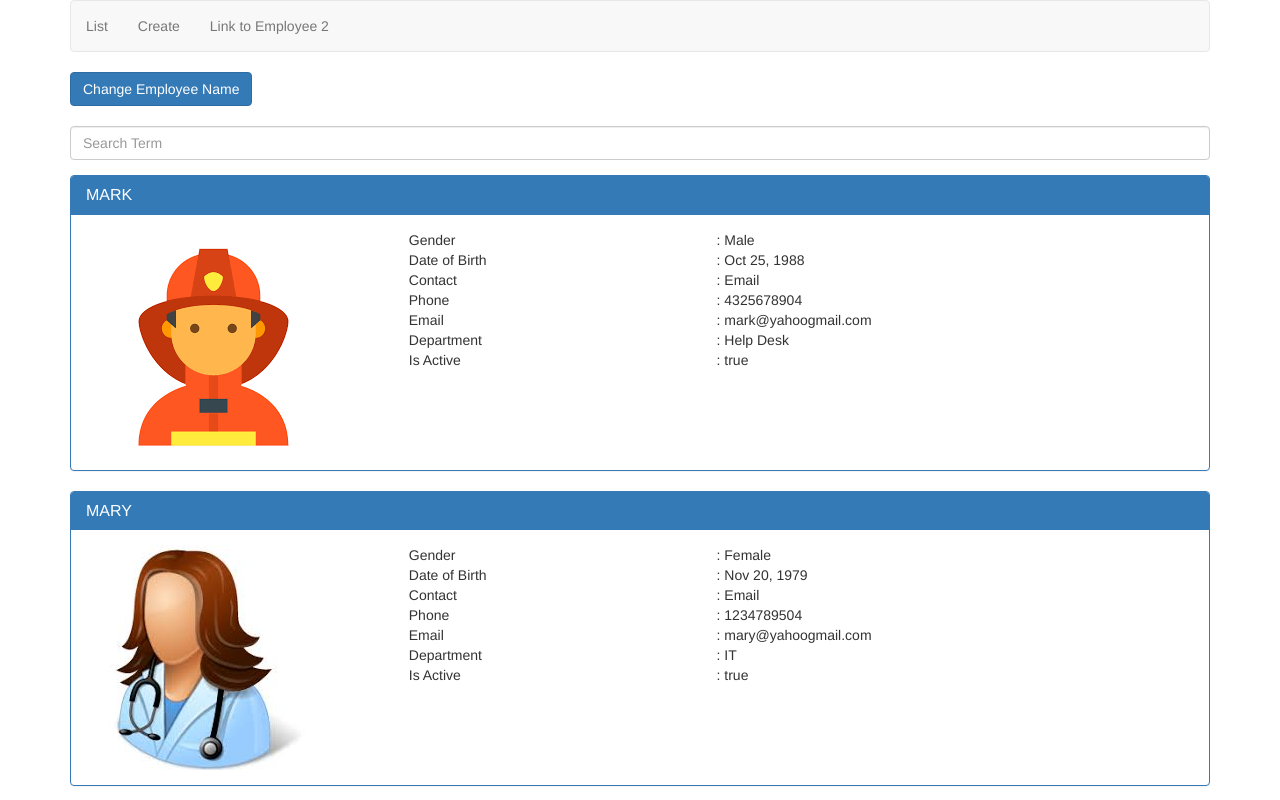
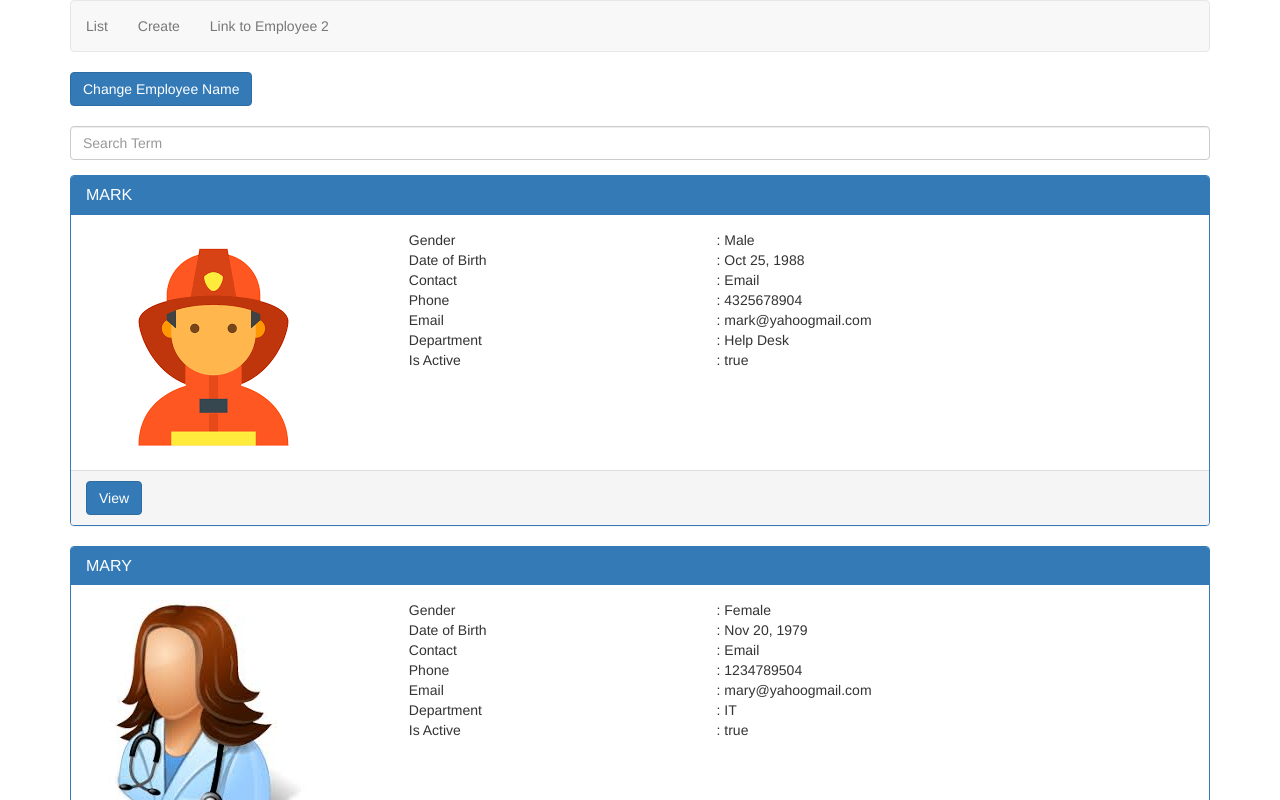
Before and after one commit to anandSant24/angularCURDV, an Angular app: page /list in a window 1280 px wide. Shown: the top 800 px of the page. Built offline with nearby package versions, Linux system fonts and the light colour scheme.

Commit message:
#58 Communication between component note: Services is also there

```diff
--- a/src/app/employees/display-employee.component.html
+++ b/src/app/employees/display-employee.component.html
@@ -78,4 +78,7 @@
       </div>
     </div>
   </div>
+  <div class="panel-footer">
+    <button class="btn btn-primary" (click)="goToDetailsPage()"> View </button>
+  </div>
 </div>
--- a/src/app/employees/display-employee.component.ts
+++ b/src/app/employees/display-employee.component.ts
@@ -13,7 +13,14 @@ export class DisplayEmployeeComponent implements OnInit {
   _employeeId: Number;
   selectedEmployeeId:number;
   constructor(private _router:Router, private _activatedRoute: ActivatedRoute) { }
+  @Input()
+  searchTerm: string;
 
+  goToDetailsPage(){
+    this._router.navigate(['/employee', this._employee.id],{
+      queryParams:{'searchTerm':this.searchTerm}
+    })
+  }
   getNameAndGender():string{
     return "Clicked : "+this._employee.name+ " "+this._employee.gender;
   }
--- a/src/app/employees/listEmployees.component.html
+++ b/src/app/employees/listEmployees.component.html
@@ -12,8 +12,8 @@
 </div>
 <div *ngFor="let employee of filteredEmployees" (mousemove)="onMouseMove()">
   <!-- <a [routerLink] = "['/create']"  [queryParams]="{ 'searchByName':'John', 'testParam':'testValue'}">go To Employees page</a> -->
-  <div (click)="h1Variable.innerHTML = childComponent.getNameAndGender()">
-    <app-display-employee [employee]="employee" #childComponent (click)="goToDetailsPage(employee.id)"></app-display-employee>
+  <div>
+    <app-display-employee [employee]="employee" #childComponent [searchTerm]="searchByName"></app-display-employee>
   </div>
 </div>
 
--- a/src/app/employees/listEmployees.component.ts
+++ b/src/app/employees/listEmployees.component.ts
@@ -22,16 +22,6 @@ export class ListEmployeesComponent implements OnInit {
     this.employees = this._activatedRoute.snapshot.data['employeeList'];
   }
 
-  goToDetailsPage(id:number):void{
-    this._router.navigate(['employee',id]
-    ,{queryParams:
-      {
-        "searchTerm": this.searchByName,
-        'testParam': 'testValue'
-      }
-    }
-  );
-  }
   changeEmployeeName(){
     this.employees[0].name="Jordan";
     // const newEmployeeArray:Employee[] = Object.assign([], this.employees);
```
Also changed, not shown: 1 other file (tests, documents, lock files or other folders).
